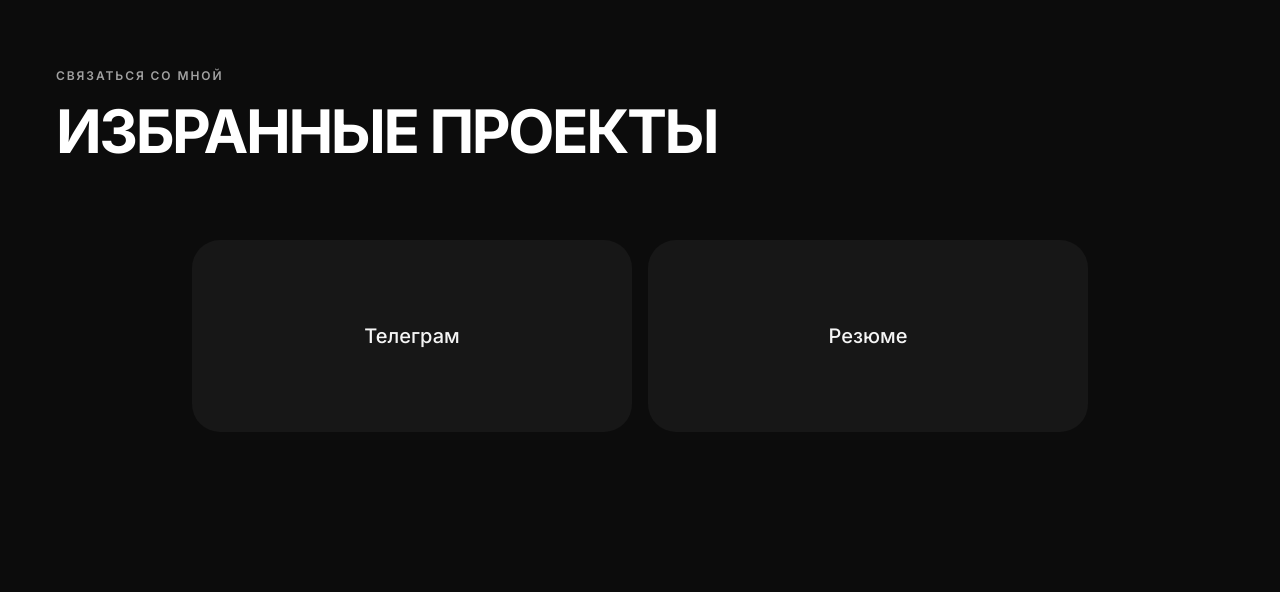
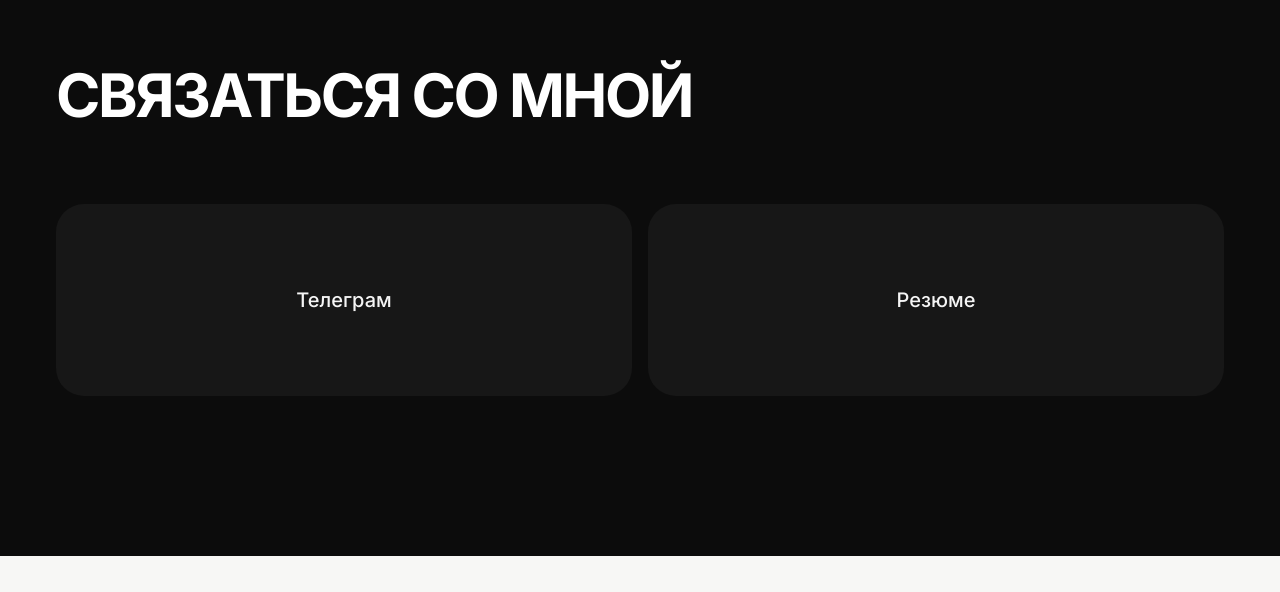
Before and after one commit to solomonovskolopendrov-tech/portfolio, a Next.js app: page / in a window 1280 px wide. Shown: the part 1927-2519 px from the top of the page. After the commit the page ends 2483 px from the top, so only its background shows below. Built offline with nearby package versions, Linux system fonts and the light colour scheme.

Commit message:
Update contacts section layout and heading

```diff
--- a/components/portfolio.tsx
+++ b/components/portfolio.tsx
@@ -136,17 +136,14 @@ export function Portfolio() {
         id="contacts"
         aria-labelledby="contacts-heading"
       >
-        <p className="text-xs font-semibold uppercase tracking-[0.16em] text-neutral-400">
-          Связаться со мной
-        </p>
         <h2
-          className="mt-5 text-[clamp(2.75rem,5vw,3.75rem)] font-bold uppercase leading-[0.92] tracking-[-0.04em]"
+          className="text-[clamp(2.75rem,5vw,3.75rem)] font-bold uppercase leading-[0.92] tracking-[-0.04em]"
           id="contacts-heading"
         >
-          Избранные проекты
+          Связаться со мной
         </h2>
 
-        <div className="mx-auto mt-14 grid max-w-4xl gap-4 sm:mt-20 sm:grid-cols-2">
+        <div className="mt-14 grid gap-4 sm:mt-20 sm:grid-cols-2">
           <a
             className="flex min-h-48 items-center justify-center rounded-[28px] bg-neutral-900 px-6 py-8 text-xl font-medium text-neutral-100 outline-offset-4 hover:bg-neutral-800"
             href={TELEGRAM_URL}
```
